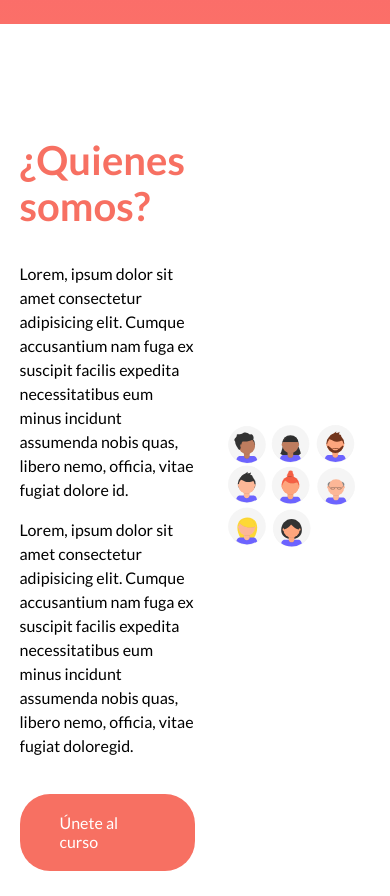
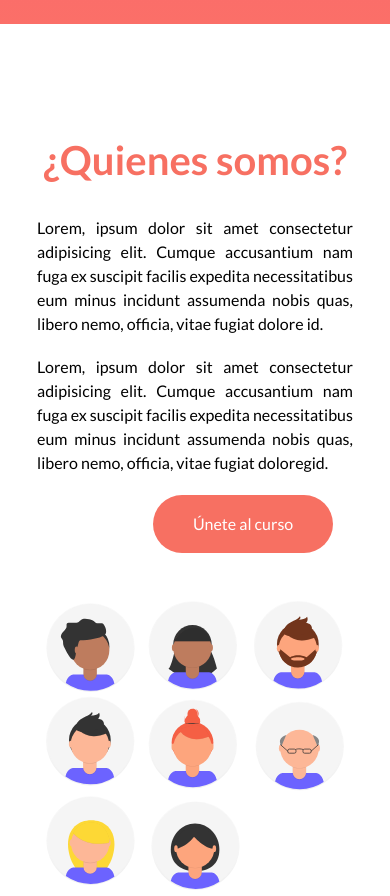
Before and after one commit to Alterlapsus/WebSiteResponsiveFLEXBOX, a plain HTML site: page index.html in a window 390 px wide. Shown: the part 820-1716 px from the top of the page. Drawn offline with Linux system fonts and the light colour scheme.

Commit message:
Se realiza responsive 800px section about

```diff
--- a/css/styles.css
+++ b/css/styles.css
@@ -324,4 +324,26 @@ body {
     }
 
     /* about section */
+    .about__texts{
+        width: 100%;
+    }
+    .about__title{
+        text-align: var(--align-title);
+    }
+    .about__paragraph{
+        width: 90%;
+        margin: 0 auto;
+        text-align: justify;
+    }
+    .about__cta{
+        margin-left: 38%;
+    }
+    .about__img{
+        width: 85%;
+        margin: 0 auto;
+        margin-top: 3rem;
+    }
+    .about__picture{
+        max-width: 100%;
+    }
 }
```
Also changed, not shown: index.html (+1 -0 lines).
